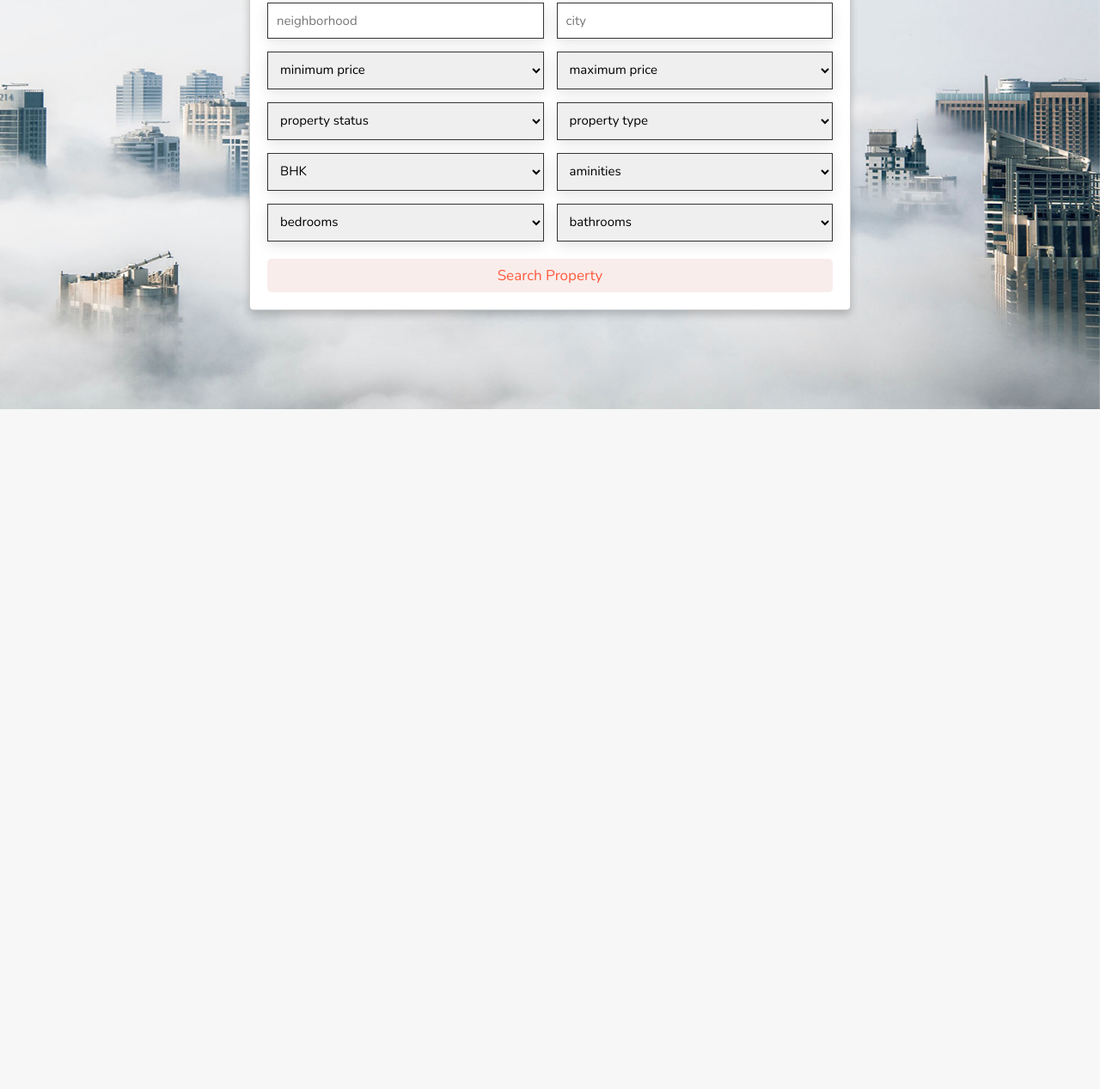
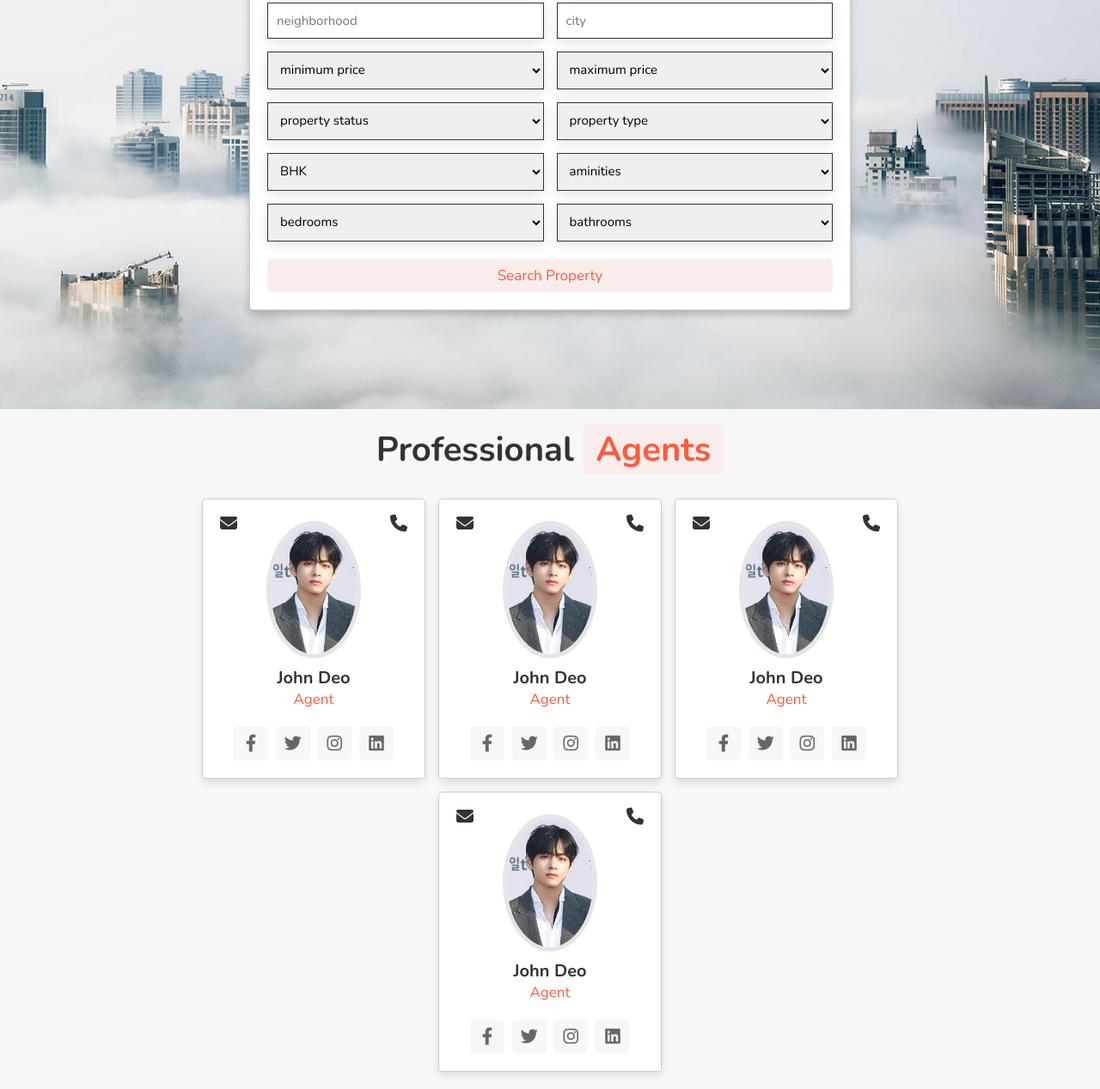
Before and after one commit to Riya14-dangra/RealEstate-Web, a plain HTML site: page index.html in a window 1280 px wide. Shown: the part 324-1591 px from the top of the page at 86% size. Before the commit the page ends 800 px from the top, so only its background shows below. Drawn offline with nearby package versions, Linux system fonts and the light colour scheme.

Commit message:
first commit

```diff
--- a/index.html
+++ b/index.html
@@ -144,6 +144,78 @@
     </form>
 
 </section>
+
+<!-- agents section starts  -->
+
+ <section class="agents" id="agents">
+
+    <h1 class="heading"> professional <span>agents</span> </h1>
+
+    <div class="box-container">
+
+        <div class="box">
+            <a href="#" class="fas fa-envelope"></a>
+            <a href="#" class="fas fa-phone"></a>
+            <img src="images/v.jpg" alt="">
+            <h3>john deo</h3>
+            <span>agent</span>
+            <div class="share">
+                <a href="#" class="fab fa-facebook-f"></a>
+                <a href="#" class="fab fa-twitter"></a>
+                <a href="#" class="fab fa-instagram"></a>
+                <a href="#" class="fab fa-linkedin"></a>
+            </div>
+        </div>
+
+        <div class="box">
+            <a href="#" class="fas fa-envelope"></a>
+            <a href="#" class="fas fa-phone"></a>
+            <img src="images/v.jpg" alt="">
+            <h3>john deo</h3>
+            <span>agent</span>
+            <div class="share">
+                <a href="#" class="fab fa-facebook-f"></a>
+                <a href="#" class="fab fa-twitter"></a>
+                <a href="#" class="fab fa-instagram"></a>
+                <a href="#" class="fab fa-linkedin"></a>
+            </div>
+        </div>
+
+        <div class="box">
+            <a href="#" class="fas fa-envelope"></a>
+            <a href="#" class="fas fa-phone"></a>
+            <img src="images/v.jpg" alt="">
+            <h3>john deo</h3>
+            <span>agent</span>
+            <div class="share">
+                <a href="#" class="fab fa-facebook-f"></a>
+                <a href="#" class="fab fa-twitter"></a>
+                <a href="#" class="fab fa-instagram"></a>
+                <a href="#" class="fab fa-linkedin"></a>
+            </div>
+        </div>
+
+        <div class="box">
+            <a href="#" class="fas fa-envelope"></a>
+            <a href="#" class="fas fa-phone"></a>
+            <img src="images/v.jpg" alt="">
+            <h3>john deo</h3>
+            <span>agent</span>
+            <div class="share">
+                <a href="#" class="fab fa-facebook-f"></a>
+                <a href="#" class="fab fa-twitter"></a>
+                <a href="#" class="fab fa-instagram"></a>
+                <a href="#" class="fab fa-linkedin"></a>
+            </div>
+        </div>
+
+    </div>
+
+</section>
+
+<!-- agents section ends -->
+
+
 <script src="https://ajax.googleapis.com/ajax/libs/jquery/3.6.0/jquery.min.js"></script>
 <script src="index.js"></script>
 <script>
--- a/style.css
+++ b/style.css
@@ -350,3 +350,82 @@ button:hover{
     margin-left: 0;
     text-align: center;
 }
+
+.agents .box-container{
+    display: flex;
+    flex-wrap: wrap;
+    gap:1.5rem;
+    justify-content: center;
+}
+
+.agents .box-container .box{
+    background:#fff;
+    text-align: center;
+    border:.1rem solid rgba(0,0,0,.2);
+    box-shadow: 0 .5rem 1rem rgba(0,0,0,.1);
+    border-radius: .5rem;
+    padding:2rem;
+    position: relative;
+    width:26rem;
+}
+
+.agents .box-container .box .fa-envelope{
+    position: absolute;
+    top:1.8rem; left:2rem;
+    color:#333;
+    font-size: 2rem;
+}
+
+.agents .box-container .box .fa-envelope:hover{
+    color:var(--red);
+}
+
+.agents .box-container .box .fa-phone{
+    position: absolute;
+    top:1.8rem; right:2rem;
+    color:#333;
+    font-size: 2rem;
+}
+
+.agents .box-container .box .fa-phone:hover{
+    color:var(--red);
+}
+
+.agents .box-container .box img{
+    border-radius: 50%;
+    box-shadow: 0 0 0 .5rem rgba(0,0,0,.1);
+    object-fit: cover;
+    height:15rem;
+    width:10rem;
+    margin:1rem 0;
+}
+
+.agents .box-container .box h3{
+    font-size: 2rem;
+    color:#333;
+}
+
+.agents .box-container .box span{
+    font-size: 1.7rem;
+    color:var(--red);
+}
+
+.agents .box-container .box .share{
+    padding-top: 2rem;
+}
+
+.agents .box-container .box .share a{
+    margin:0 .3rem;
+    height:4rem;
+    width:4rem;
+    line-height: 4rem;
+    background:#f7f7f7;
+    color:#666;
+    border-radius: .5rem;
+    font-size: 2rem;
+}
+
+.agents .box-container .box .share a:hover{
+    background:var(--red);
+    color:#fff;
+}
```
Also changed, not shown: images/v.jpg (added).
